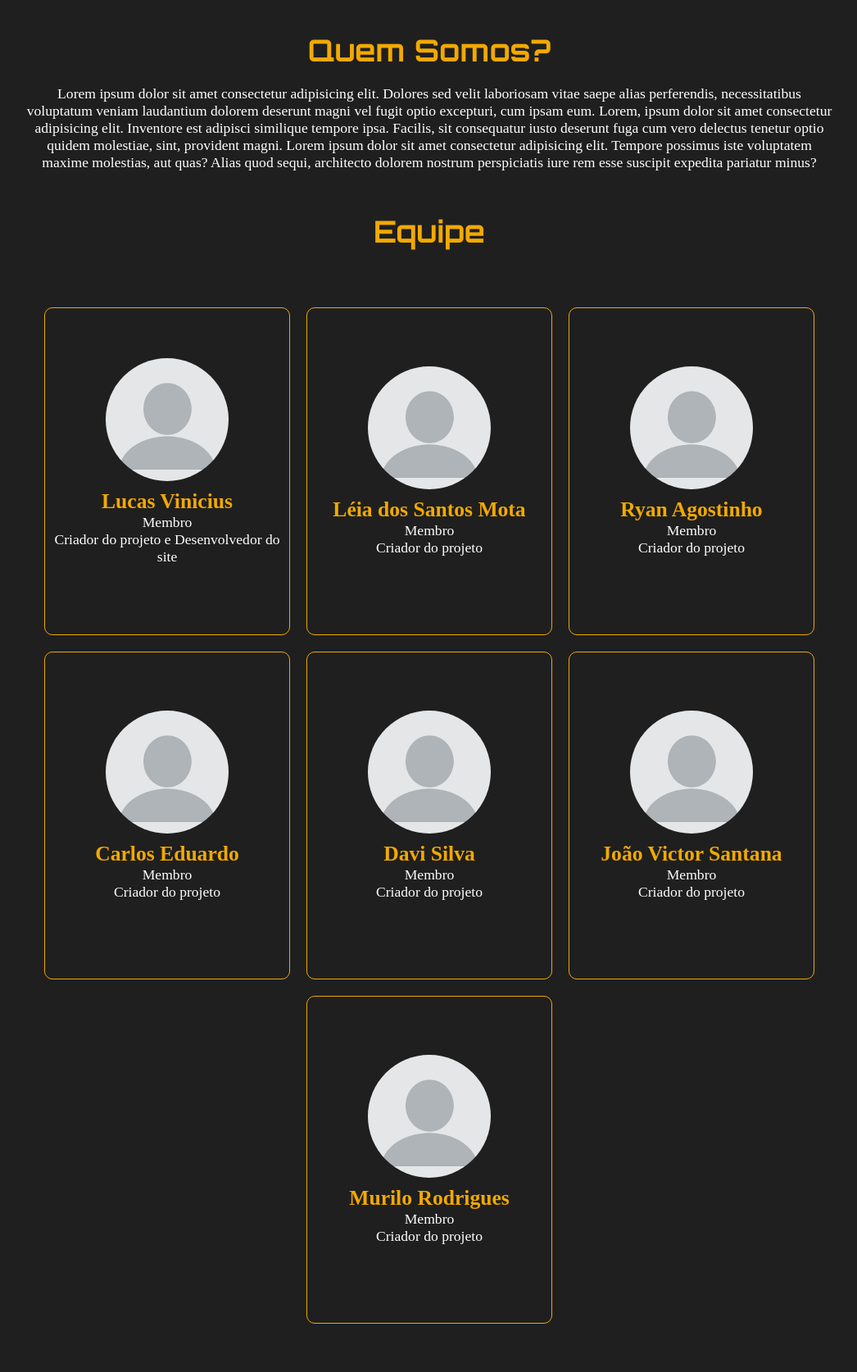
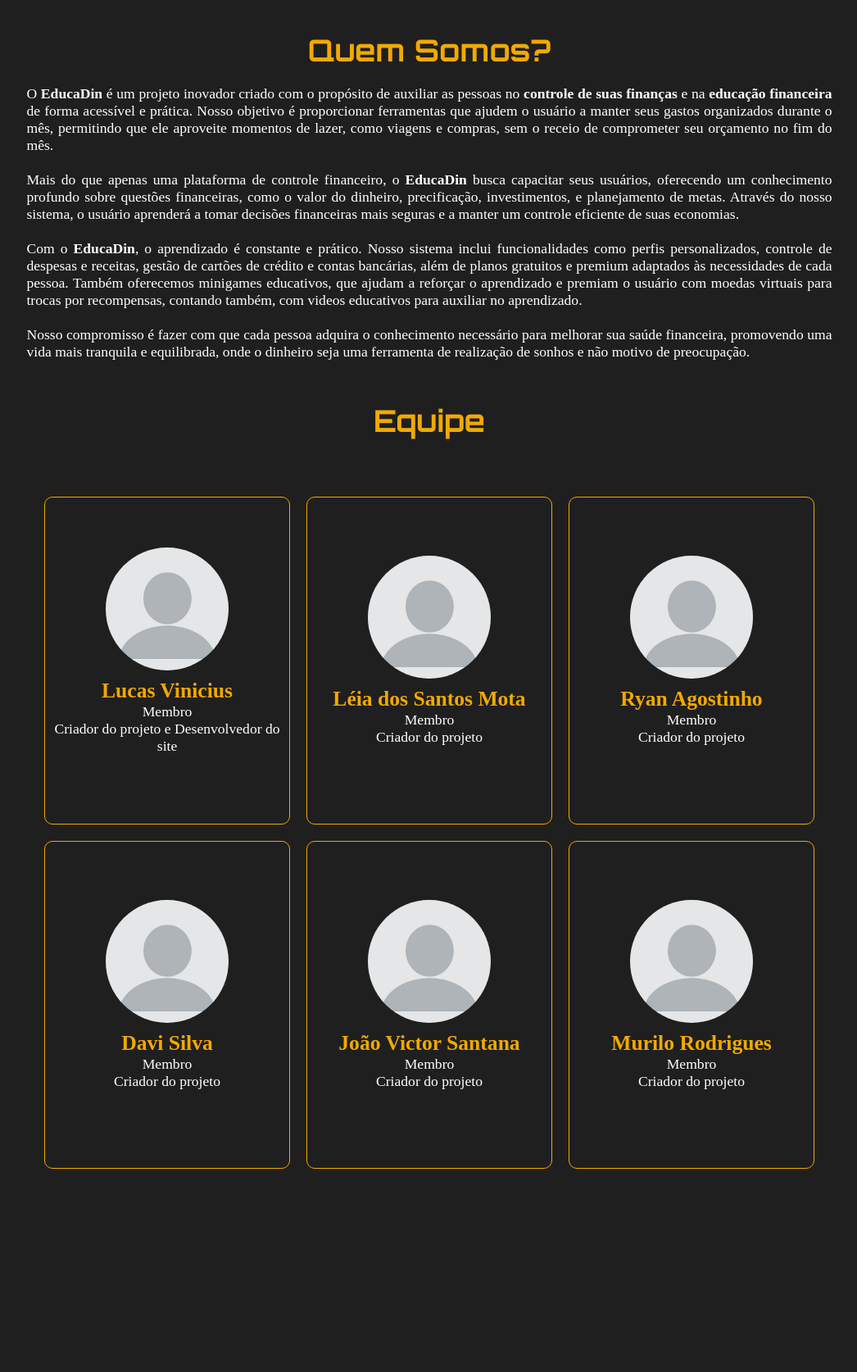
Before and after one commit to xLucasVinicius/EducaDin-teste, a PHP site: page /EducaDin-teste/Paginas/sobre-nos.html in a window 1280 px wide. Shown: the whole page at 82% size, without its empty margins (116-1162 px from the left). After the commit the page ends 1426 px from the top, so only its background shows below. Run offline with PHP 8.4, Linux system fonts and the light colour scheme.

Commit message:
sobre nos

```diff
--- a/Paginas/sobre-nos.html
+++ b/Paginas/sobre-nos.html
@@ -10,7 +10,15 @@
     <section class="conteudo-total-sobrenos">
         <div class="quem-somos">
             <h1>Quem Somos?</h1>
-            <p>Lorem ipsum dolor sit amet consectetur adipisicing elit. Dolores sed velit laboriosam vitae saepe alias perferendis, necessitatibus voluptatum veniam laudantium dolorem deserunt magni vel fugit optio excepturi, cum ipsam eum. Lorem, ipsum dolor sit amet consectetur adipisicing elit. Inventore est adipisci similique tempore ipsa. Facilis, sit consequatur iusto deserunt fuga cum vero delectus tenetur optio quidem molestiae, sint, provident magni. Lorem ipsum dolor sit amet consectetur adipisicing elit. Tempore possimus iste voluptatem maxime molestias, aut quas? Alias quod sequi, architecto dolorem nostrum perspiciatis iure rem esse suscipit expedita pariatur minus?</p>
+            <p>
+                O <strong>EducaDin</strong> é um projeto inovador criado com o propósito de auxiliar as pessoas no <strong>controle de suas finanças</strong> e na <strong>educação financeira</strong> de forma acessível e prática. Nosso objetivo é proporcionar ferramentas que ajudem o usuário a manter seus gastos organizados durante o mês, permitindo que ele aproveite momentos de lazer, como viagens e compras, sem o receio de comprometer seu orçamento no fim do mês.<br>
+                <br>
+                Mais do que apenas uma plataforma de controle financeiro, o <strong>EducaDin</strong> busca capacitar seus usuários, oferecendo um conhecimento profundo sobre questões financeiras, como o valor do dinheiro, precificação, investimentos, e planejamento de metas. Através do nosso sistema, o usuário aprenderá a tomar decisões financeiras mais seguras e a manter um controle eficiente de suas economias.<br>
+                <br>
+                Com o <strong>EducaDin</strong>, o aprendizado é constante e prático. Nosso sistema inclui funcionalidades como perfis personalizados, controle de despesas e receitas, gestão de cartões de crédito e contas bancárias, além de planos gratuitos e premium adaptados às necessidades de cada pessoa. Também oferecemos minigames educativos, que ajudam a reforçar o aprendizado e premiam o usuário com moedas virtuais para trocas por recompensas, contando também, com videos educativos para auxiliar no aprendizado.<br>
+                <br>
+                Nosso compromisso é fazer com que cada pessoa adquira o conhecimento necessário para melhorar sua saúde financeira, promovendo uma vida mais tranquila e equilibrada, onde o dinheiro seja uma ferramenta de realização de sonhos e não motivo de preocupação.
+            </p>
         </div>
         <div class="apresentar-membros">
             <h1>Equipe</h1>
@@ -52,23 +60,6 @@
                 <div class="membro-container">
                     <img src="../foto-perfil/default.png" alt="">
                     <h1>Ryan Agostinho</h1>
-                    <p>Membro</p>
-                    <p>Criador do projeto</p>
-                    <span>
-                        <a href="" target="_blank" style="color:blue;">
-                            <i class="bi bi-linkedin"></i>
-                        </a>
-                        <a href="" target="_blank" style="color: deeppink;">
-                            <i class="bi bi-instagram"></i>
-                        </a>
-                        <a href=""  target="_blank" style="color:white;">
-                            <i class="bi bi-envelope-at-fill"></i>
-                        </a>
-                    </span>
-                </div>
-                <div class="membro-container">
-                    <img src="../foto-perfil/default.png" alt="">
-                    <h1>Carlos Eduardo</h1>
                     <p>Membro</p>
                     <p>Criador do projeto</p>
                     <span>
--- a/Style/sobre-nos/media_sobre-nos.css
+++ b/Style/sobre-nos/media_sobre-nos.css
@@ -11,6 +11,7 @@
     .conteudo-total-sobrenos .quem-somos p { /* Paragrafo quem somos */
         font-size: 0.8rem;
         padding: 0 5%;
+        text-align: center;
     }
 
     .conteudo-total-sobrenos .apresentar-membros .membros .membro-container { /* Div que contém um membro */
@@ -21,6 +22,10 @@
 }
 
 @media screen and (max-width: 900px) {
+    .conteudo-total-sobrenos .quem-somos p { /* Paragrafo quem somos */
+        text-align: center;
+    }
+
     .conteudo-total-sobrenos .apresentar-membros {
         gap: 0;
     }
--- a/Style/sobre-nos/sobre-nos.css
+++ b/Style/sobre-nos/sobre-nos.css
@@ -46,6 +46,7 @@ html, body {
     font-size: 1.1rem;
     color: white;
     padding: 0 10%;
+    text-align: justify;
 }
 
 .conteudo-total-sobrenos .apresentar-membros { /* Div que contém os membros */
@@ -99,4 +100,10 @@ html, body {
     font-size: 1.3rem;
     text-decoration: none;
     margin-right: 5px;
+
+    transition: all 0.3s;
 }
+
+.conteudo-total-sobrenos .apresentar-membros .membros .membro-container span a:hover {
+    filter: brightness(0.7);
+}
```
